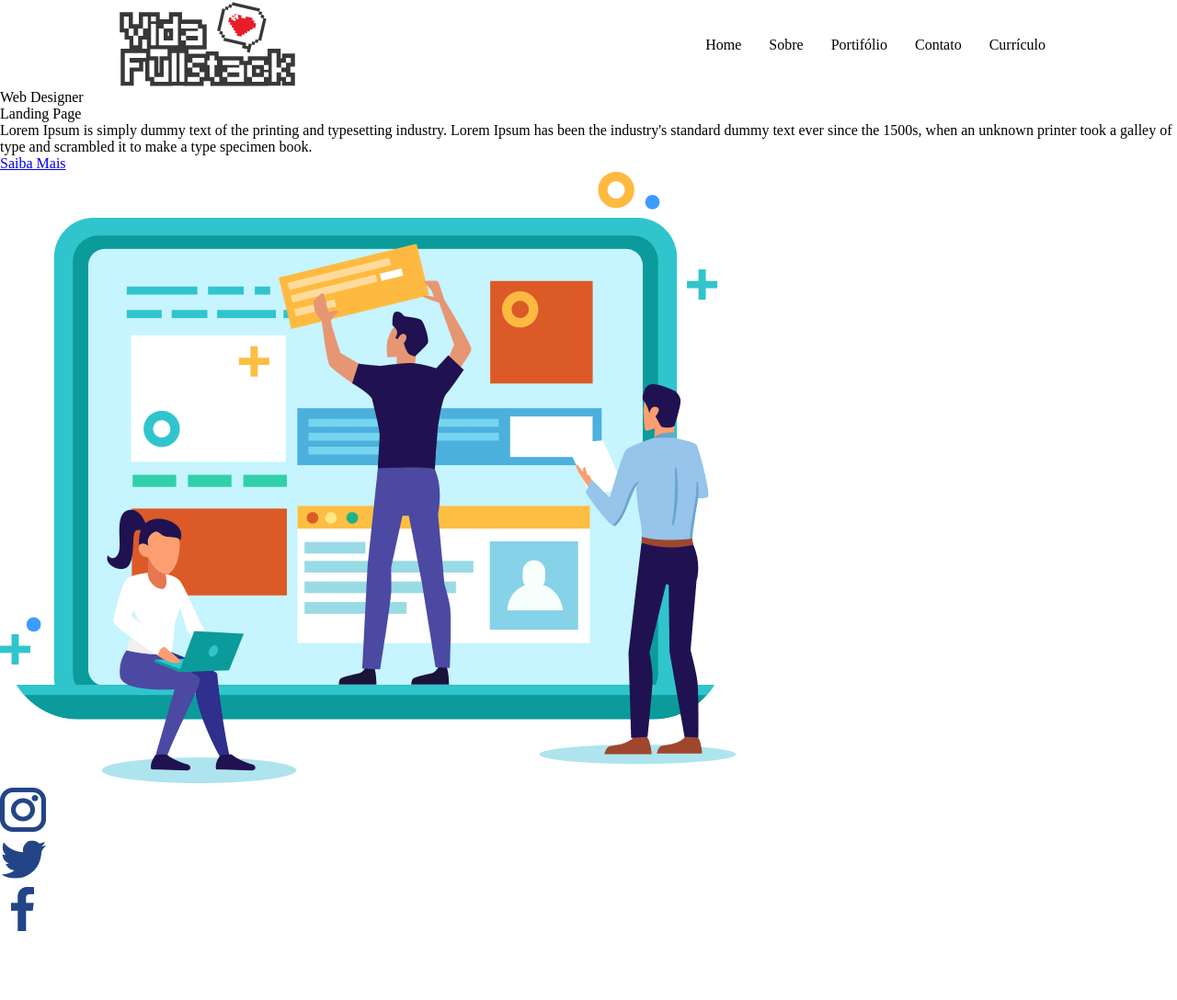
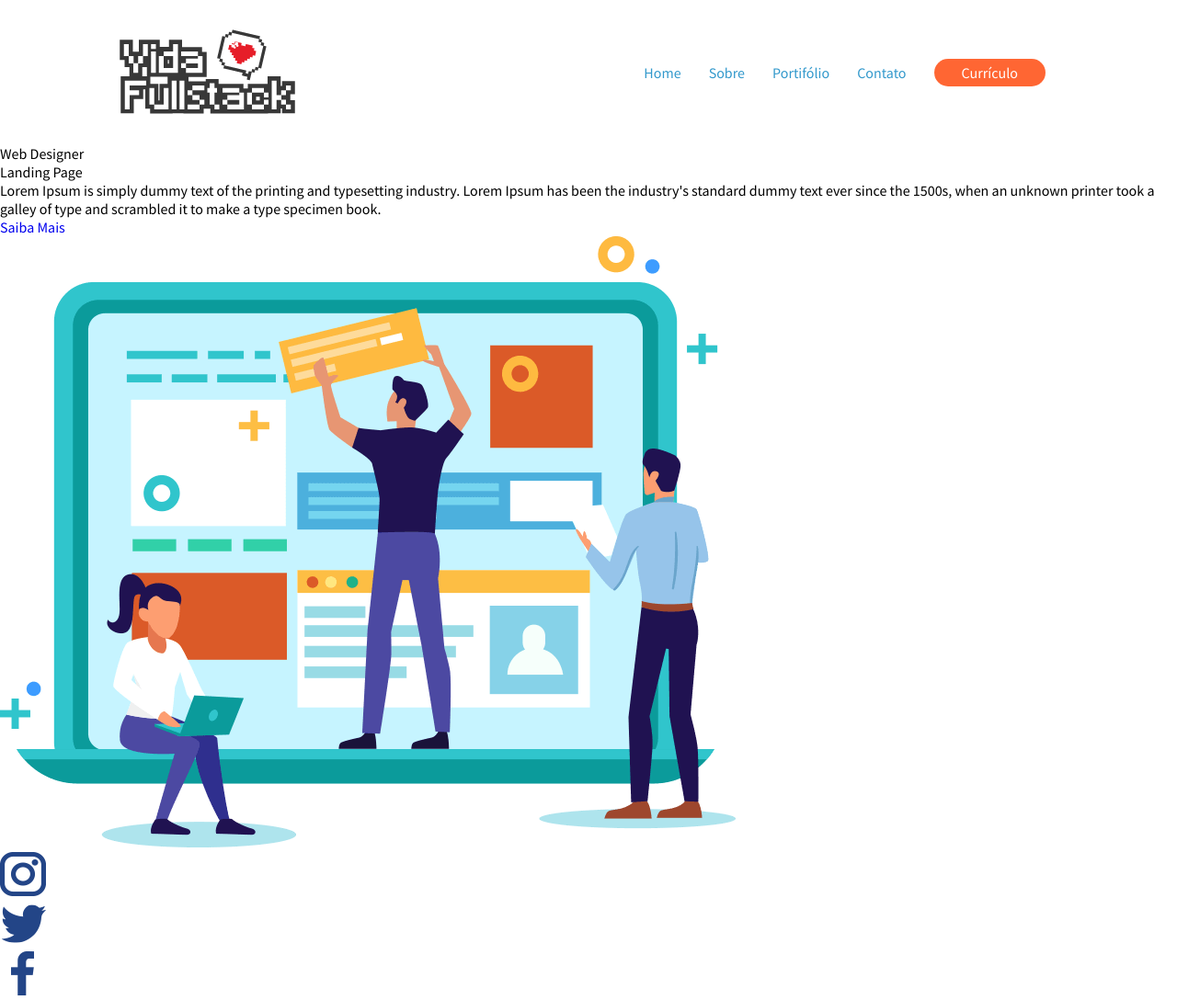
Before and after one commit to F3lipeass/Projeto-Frontend, a plain HTML site: page index.html in a window 1280 px wide. Shown: the whole page at 92% size. Before the commit the page ends 1018 px from the top, so only its background shows below. Drawn offline with Linux system fonts and the light colour scheme.

Commit message:
Criando Menu p2

```diff
--- a/assets/css/Header.css
+++ b/assets/css/Header.css
@@ -1,6 +1,6 @@
 header{
   width: 1024px;
-  margin: 0 auto;
+  margin: 30px auto;
 
   display: flex;
   flex-direction: row;
@@ -12,9 +12,11 @@ header{
 header nav ul{
   display: flex;
   flex-direction: row;
+  align-items: center;
   list-style: none;
 }
 
-header nav ul li{
-  padding: 0 15px;
+header nav ul li a{
+  margin: 0 15px;
+  color: #3399CC;
 }
--- /dev/null
+++ b/assets/css/buttons.css
@@ -0,0 +1,9 @@
+.btn{
+  padding: 5px 30px;
+  border-radius: 20px;
+}
+.btn.btn-laranja{
+  background: #ff6633;
+  color: white;
+
+}
--- a/assets/css/style.css
+++ b/assets/css/style.css
@@ -1,10 +1,18 @@
+/*Font */
+@import url('https://fonts.googleapis.com/css2?family=Source+Sans+Pro:wght@200;300;400&display=swap');
+
+/*Components*/
 @import "./Header.css";
+@import "/assets/css/buttons.css";
 
+/*reset Css*/
 *{
   margin:0;
   padding: 0;
   border: 0;
   font-size: 100%;
   font: inherit;
+  font-family: 'Source Sans Pro', sans-serif;
   vertical-align: baseline;
+  text-decoration: none;
 }
--- a/index.html
+++ b/index.html
@@ -17,11 +17,11 @@
     <!--Menu do Site-->
     <nav>
       <ul>
-        <li>Home</li>
-        <li>Sobre</li>
-        <li>Portifólio</li>
-        <li>Contato</li>
-        <li>Currículo</li>
+        <li><a href="#">Home</a></li>
+        <li><a href="#">Sobre</a></li>
+        <li><a href="#">Portifólio</a></li>
+        <li><a href="#">Contato</a></li>
+        <li><a href="#" class="btn btn-laranja">Currículo</a></li>
 
       </ul>
     </nav>
```
